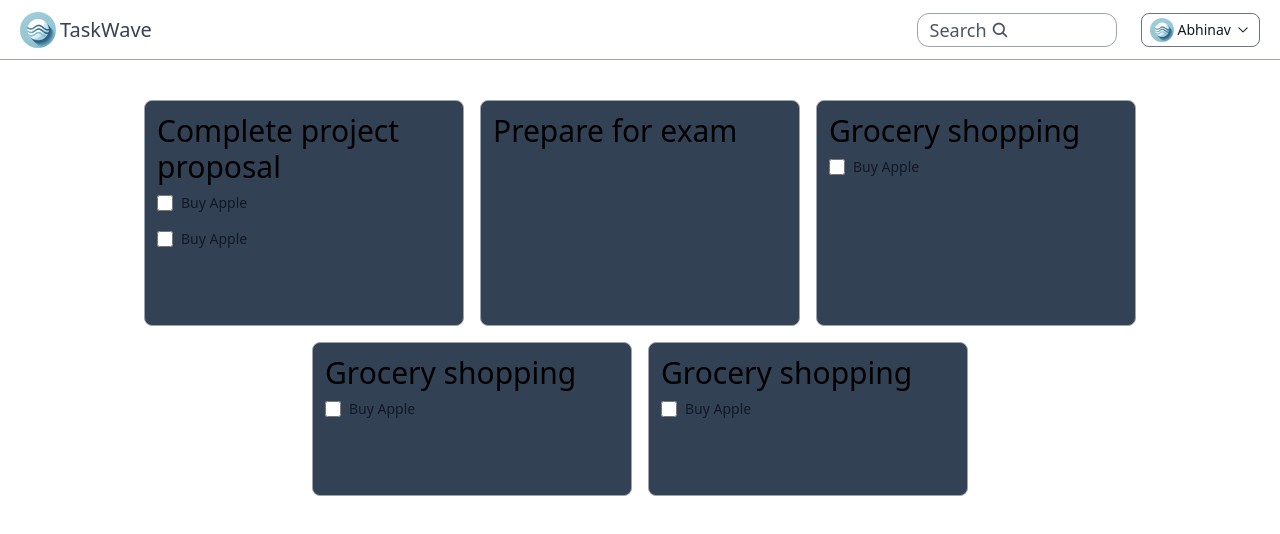
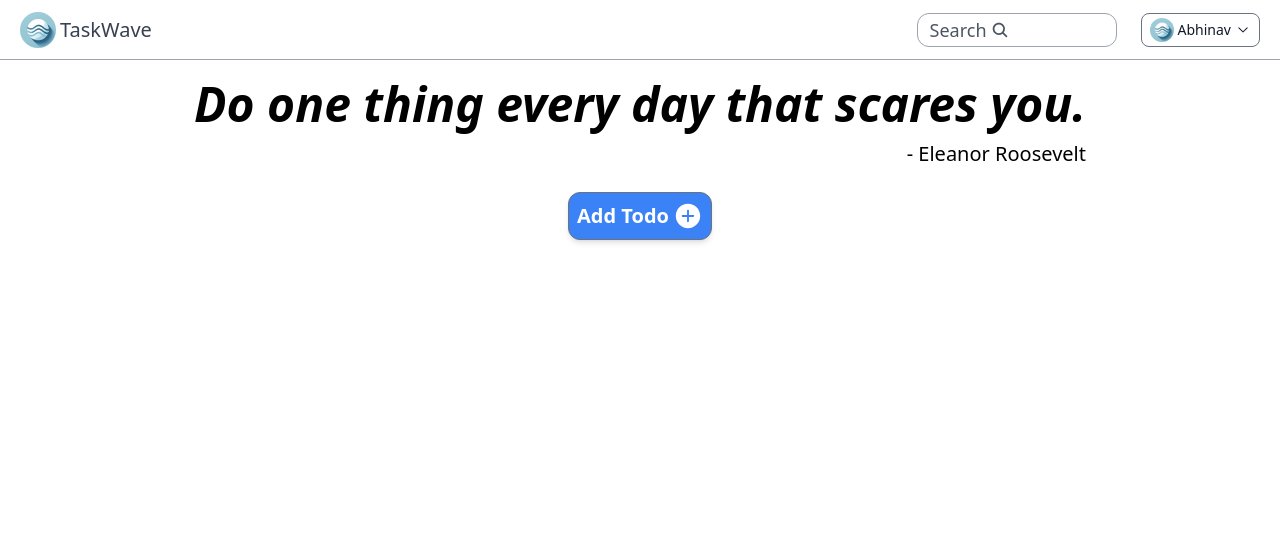
Before and after one commit to abhinav7895/todo-app, a React (Vite) app in the folder client/: page / in a window 1280 px wide. Shown: the top 534 px of the page. Built offline with nearby package versions, Linux system fonts and the light colour scheme.

Commit message:
Refactor types and redux slices, and add new todo functionality

```diff
--- a/client/src/components/TodoMenu.tsx
+++ b/client/src/components/TodoMenu.tsx
@@ -8,6 +8,9 @@ import { SubTodoData } from '../../types';
 import { useDispatch, useSelector } from 'react-redux';
 import { v4 as uuidv4 } from 'uuid';
 import { TodosState, addTodo, deleteSubtodo, deleteTodo, editTitle, setStatusOfSubtodo } from '../lib/redux/slices/todoSlice';
+import { MdDeleteOutline } from "react-icons/md";
+import { RiCloseCircleFill } from "react-icons/ri";
+
 
 interface TodoMenuProps {
     closeMenu: () => void,
@@ -18,6 +21,7 @@ const TodoMenu = ({ closeMenu, id }: TodoMenuProps) => {
     const todoMenuRef = useRef<HTMLDivElement>(null);
     const todoText = useRef<HTMLInputElement>(null);
     const dispatch = useDispatch();
+    const status = useRef(true);
     const [showMoreOptions, setShowMoreOptions] = useState(false);
     const { todos } = useSelector((store: { todos: TodosState }) => store.todos);
     const { subTodos } = useSelector((store: { todos: TodosState }) => store.todos);
@@ -28,7 +32,7 @@ const TodoMenu = ({ closeMenu, id }: TodoMenuProps) => {
         setShowMoreOptions((prev) => !prev);
     }
 
-    const closeTodoMenu = (e : any) => {
+    const closeTodoMenu = (e: any) => {
         if (todoMenuRef && e.target === todoMenuRef.current) {
             closeMenu();
         }
@@ -63,15 +67,14 @@ const TodoMenu = ({ closeMenu, id }: TodoMenuProps) => {
 
 
     return (
-        <div onClick={(e) => closeTodoMenu(e)} ref={todoMenuRef} className='absolute mx-auto z-50 top-0 left-0 right-0 bottom-0 w-full bg-black bg-opacity-40 backdrop-blur-sm flex justify-center  items-center'>
-            <div className='mx-auto w-full min-h-[300px] max-w-[500px]  dark:bg-slate-900  bg-white border border-gray-400 rounded-xl   shadow-2xl relative scroll-smooth'>
-
-                <div className="sticky right-0 top-0 left-0">
+        <div onClick={(e) => closeTodoMenu(e)} ref={todoMenuRef} className='absolute mx-auto z-50 top-0 left-0 right-0 bottom-0 w-full h-screen bg-black bg-opacity-40 backdrop-blur-sm flex justify-center  items-center'>
+            <div className='mx-auto w-full  max-h-[400px] max-w-[500px]  dark:bg-slate-900  bg-white border border-gray-400 rounded-xl grid grid-rows-3   shadow-2xl relative scroll-smooth' style={{ gridTemplateRows: '1fr 3fr 1fr' }}>
+                <div className="">
                     <button className="absolute top-[10px] dark:text-gray-300 text-gray-600 left-3 text-xl"> <MdAddTask /> </button>
                     <input ref={todoText} type="text" placeholder='Add Todo' className='py-2  px-10  outline-none border-b border-b-gray-400 dark:text-gray-200 text-gray-700  placeholder:font-light bg-white dark:bg-slate-700  rounded-tl-xl rounded-tr-xl w-full ' />
                     <button onClick={handleAddTodo} className="absolute top-[7px] dark:text-gray-300 bg-blue-600 rounded-md text-gray-600 right-3 border px-2"> Add </button>
                 </div>
-                <div className='p-4  flex max-h-[600px] overflow-y-scroll flex-col'>
+                <div className='px-4 rounded-2xl  flex max-h-[600px] overflow-y-scroll flex-col'>
                     <div className='flex items-center gap-2'>
                         {
                             <input placeholder='Todo title😊' className='dark:text-white w-full  text-3xl outline-none  bg-transparent' type="text" onChange={handleTodoTitle} value={todo?.title} />
@@ -81,7 +84,9 @@ const TodoMenu = ({ closeMenu, id }: TodoMenuProps) => {
 
                         {
                             subTodos.map((subTodo: SubTodoData) => {
-
+                                if (!subTodo.isCompleted && status.current) {
+                                    status.current = false;
+                                }
                                 if (subTodo.todo === id) {
                                     return <li key={uuidv4()}>
                                         <div className="flex items-center mb-4 justify-between group border-t dark:border-t-gray-400 pt-3">
@@ -103,26 +108,20 @@ const TodoMenu = ({ closeMenu, id }: TodoMenuProps) => {
                     <div className='flex flex-col gap-1 justify-start'>
                         <p>
                             {
-                                status ? <span className='flex items-center gap-1'> <IoCheckmarkDoneCircle className='text-base text-green-600' /> Completed</span> : <span className='flex items-center gap-1'><MdOutlinePending className='text-base text-red-400' /> Pending</span>
+                                status.current ? <span className='flex items-center gap-1'> <IoCheckmarkDoneCircle className='text-base text-green-600' /> Completed</span> : <span className='flex items-center gap-1'><MdOutlinePending className='text-base text-red-400' /> Pending</span>
                             } </p>
                         <p className='flex items-center gap-1'>
                             <IoIosCreate className='text-base' /> Created at {todo?.createdAt}
                         </p>
                     </div>
                     <div className='relative'>
-                        <button onClick={handleShowMoreOptions}>
-                            <PiDotsThreeBold className='text-xl dark:text-white' />
-                        </button>
-                        {
-                            showMoreOptions &&
-                            <div className=' absolute  gap-1 flex flex-col bottom-5 right-1 bg-slate-950 p-2 rounded-lg '>
-                                <button onClick={() => handleDeleteTodo(id)} className=' w-full dark:text-gray-300 bg-slate-900 rounded-md text-gray-600  border py-1 px-2'>Delete</button>
-                                <button onClick={closeMenu} className=' w-full dark:text-gray-300 bg-slate-900 rounded-md text-gray-600  border py-1 px-2'>Close</button>
-                            </div>
-                        }
+                        <div className='   gap-2 flex *:text-xl p-2 rounded-lg '>
+                            <button onClick={() => handleDeleteTodo(id)} className=' dark:text-gray-300text-gray-600px'><MdDeleteOutline /></button>
+                            <button onClick={closeMenu} className='dark:text-gray-300text-gray-600px'><RiCloseCircleFill />
+</button>
+                        </div>
                     </div>
                 </div>
-
             </div>
         </div>
     )
--- a/client/src/lib/redux/slices/todoSlice.ts
+++ b/client/src/lib/redux/slices/todoSlice.ts
@@ -1,6 +1,7 @@
 import { PayloadAction, createSlice } from "@reduxjs/toolkit";
 import { SubTodoData, TodoData } from "../../../../types";
 import { v4 as uuidv4 } from "uuid";
+import { getCurrentDate } from "../../../utils/helper";
 
 export interface TodosState {
   todos: TodoData[];
@@ -46,6 +47,19 @@ const todoSlice = createSlice({
           ...state.subTodos.slice(idx + 1),
         ],
       };
+    },
+    addNewTodo : (state, action) => {
+      const id = action.payload;
+      const newTodo:TodoData = {
+        _id : id,
+        title : "",
+        author : "Abhinav Yadav",
+        subTodos : [],
+        user_id : "1",
+        createdAt : getCurrentDate()
+      }
+
+      state.todos.push(newTodo);
     },
     editTitle: (
       state,
@@ -97,7 +111,6 @@ const todoSlice = createSlice({
         return state;
       }
     },
-
     addTodo: (
       state,
       action: PayloadAction<{ id: string; todoName: string }>
@@ -195,7 +208,7 @@ export const {
   addTodo,
   deleteTodo,
   deleteSubtodo,
-  editSubTodoName
+  editSubTodoName, addNewTodo
 } = todoSlice.actions;
 
 export default todoSlice.reducer;
--- a/client/src/root/pages/Home.tsx
+++ b/client/src/root/pages/Home.tsx
@@ -3,12 +3,28 @@ import { Todo, TodoData } from '../../../types'
 import TodosList from '../../components/TodosList';
 import useFetchTodoData from '../../hooks/useFetchTodoData';
 import { useSelector } from 'react-redux';
+import { IoIosAddCircle } from "react-icons/io";
+import { v4 as uuidv4 } from 'uuid';
+import { useDispatch } from 'react-redux';
+import { addNewTodo, addTodo } from '../../lib/redux/slices/todoSlice';
+import TodoMenu from '../../components/TodoMenu';
+
 
 const Home = () => {
   useFetchTodoData();
   const status = useRef(true);
+  const todoId = useRef("");
+  const [showAddTodo, setShowAddTodo] = useState(false);
+  const dispatch = useDispatch();
 
   const {todos} = useSelector((store : any) => store.todos);
+
+  const handleAddTodo = () => {
+    const id = uuidv4();
+    dispatch(addNewTodo(id));
+    todoId.current = id;
+    setShowAddTodo(true)
+  }
 
   if (!todos) {
     return <h1>Loading...</h1>
@@ -17,6 +33,13 @@ const Home = () => {
   return (
     <section className=''>
       <div className='container'>
+        <div className='w-full flex flex-col items-center justify-center'>
+          <div className='w-fit'>
+            <h1 className='text-center italic text-2xl md:text-5xl  font-semibold mt-5 mb-3'>Do one thing every day that scares you. </h1>
+            <p className=' text-center md:text-right  font-light md:text-xl'>- Eleanor Roosevelt</p>
+          </div>
+          <button onClick={handleAddTodo} className='mt-6 border flex items-center group gap-1 border-gray-500 text-xl p-2 bg-blue-500 rounded-xl font-semibold text-white shadow-md '>Add Todo <IoIosAddCircle className='text-3xl group-hover:scale-110 transition-transform delay-100 ease-in-out ' /></button>
+        </div>
         <div className='flex flex-wrap p-10 justify-center gap-4 '>
           {
             todos.map((todo: TodoData) => {
@@ -27,6 +50,11 @@ const Home = () => {
           }
         </div>
       </div>
+
+      {
+        showAddTodo &&
+        <TodoMenu id={todoId.current} closeMenu={() => setShowAddTodo(!showAddTodo)} />
+      }
     </section>
   )
 }
--- a/client/src/utils/data.ts
+++ b/client/src/utils/data.ts
@@ -180,79 +180,11 @@ export const todos: Todo[] = [
 
 // Fake todos data
 export const todosData = [
-  {
-    _id: "1",
-    title: "Complete project proposal",
-    author: "Abhinav",
-    user_id: "1",
-    subTodos: ["1", "2", "3", "4", "5"],
-    createdAt : "8 April 2024"
-  },
-  {
-    _id: "5",
-    title: "Prepare for exam",
-    author: "Bob",
-    user_id: "2",
-    subTodos: ["1", "2", "3", "4", "5"],
-    createdAt : "8 April 2024"
-  },
-  {
-    _id: "2",
-    title: "Grocery shopping",
-    author: "Charlie",
-    user_id: "3",
-    subTodos: ["1", "2", "3", "4", "5"],
-    createdAt : "8 April 2024"
-  },
-  {
-    _id: "3",
-    title: "Grocery shopping",
-    author: "Charlie",
-    user_id: "3",
-    subTodos: ["1", "2", "3", "4", "5"],
-    createdAt : "8 April 2024"
-  },
-  {
-    _id: "4",
-    title: "Grocery shopping",
-    author: "Charlie",
-    user_id: "3",
-    subTodos: ["1", "2", "3", "4", "5"],
-    createdAt : "8 April 2024"
-  },
+
 ];
 
 export const subTodosData = [
-  {
-    _id : "1",
-    todoName : "Buy Apple",
-    isCompleted : false,
-    todo : "1"
-  },
-  {
-    _id : "2",
-    todoName : "Buy Apple",
-    isCompleted : false,
-    todo : "2"
-  },
-  {
-    _id : "3",
-    todoName : "Buy Apple",
-    isCompleted : false,
-    todo : "3"
-  },
-  {
-    _id : "4",
-    todoName : "Buy Apple",
-    isCompleted : false,
-    todo : "4"
-  },
-  {
-    _id : "5",
-    todoName : "Buy Apple",
-    isCompleted : false,
-    todo : "1"
-  },
+
 ]
 
 console.log("Todos:", todos);
--- /dev/null
+++ b/client/src/utils/helper.ts
@@ -0,0 +1,22 @@
+export function getCurrentDate() {
+  const months = [
+    "January",
+    "February",
+    "March",
+    "April",
+    "May",
+    "June",
+    "July",
+    "August",
+    "September",
+    "October",
+    "November",
+    "December",
+  ];
+  const date = new Date();
+  const day = date.getDate();
+  const month = months[date.getMonth()];
+  const year = date.getFullYear();
+
+  return `${day} ${month} ${year}`;
+}
--- a/client/types/index.ts
+++ b/client/types/index.ts
@@ -1,7 +1,7 @@
 // todo
 export interface Todo {
   todoID: string;
-    createdAt : string
+  createdAt: string;
   title: string;
   subTodos: SubTodo[];
 }
@@ -12,7 +12,6 @@ export interface SubTodo {
   isCompleted: boolean;
 }
 
-
 export interface TodoData {
   _id: string;
   title: string;
@@ -22,7 +21,7 @@ export interface TodoData {
   createdAt: string;
 }
 
-  export  interface SubTodoData {
+export interface SubTodoData {
   _id: string;
   todoName: string;
   isCompleted: boolean;
```
Also changed, not shown: client/src/components/Navbar.tsx (+60 -11 lines). Lines whose indentation alone changed are shown as unchanged.
